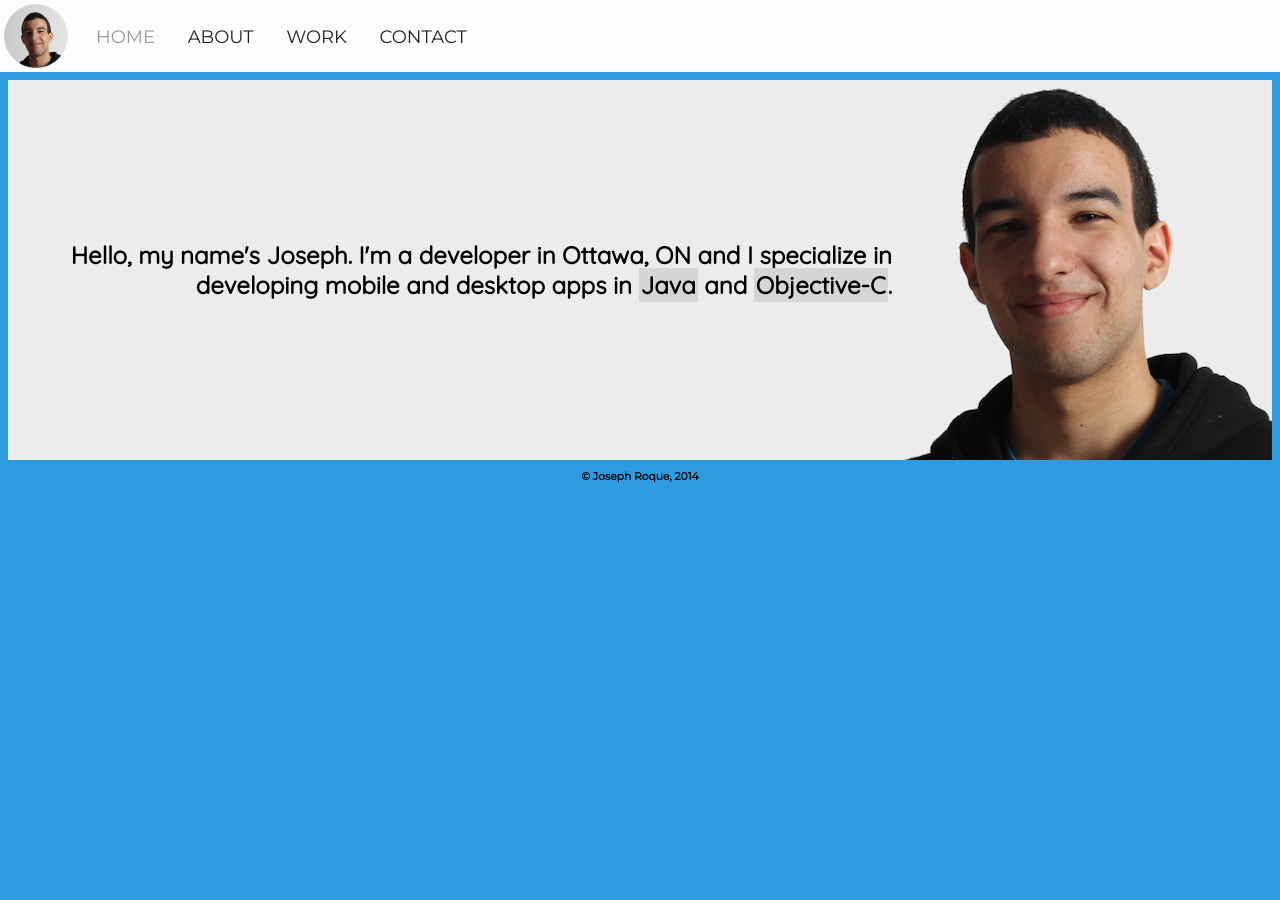
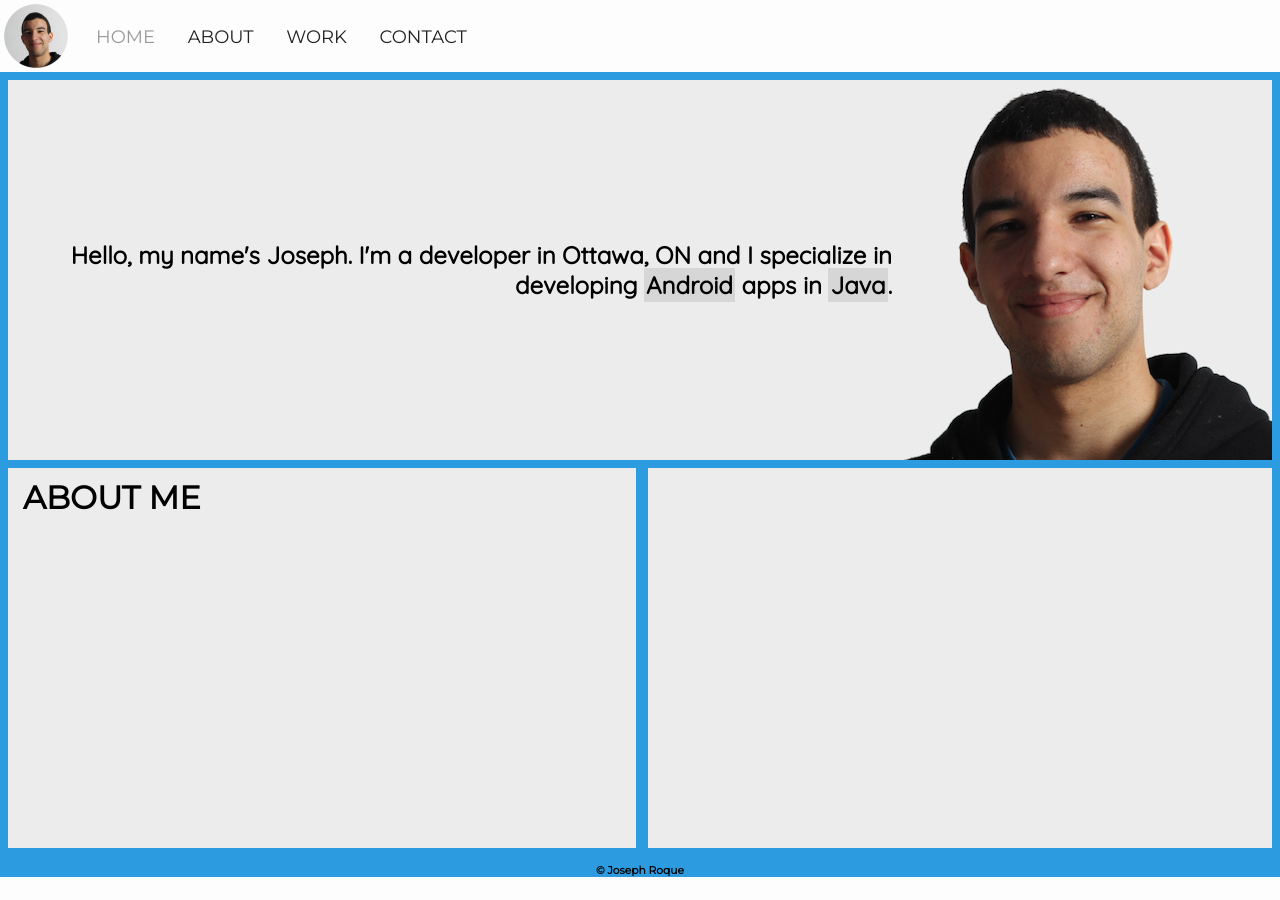
Before and after one commit to joseph-roque/joseph-roque.github.io, a Jekyll site: the page built from index.html, in a window 1280 px wide. Built offline with Jekyll 4.4.1, drawn with Linux system fonts in a browser that asks for light colours.

Commit message:
Setup divs for organizing content

```diff
--- a/_includes/footer.html
+++ b/_includes/footer.html
@@ -1,2 +1,5 @@
-<footer class="site-footer">
-</footer>
+<div>
+	<footer class="site-footer">
+		<h6 style="white-space: nowrap;">&copy; Joseph Roque</h6>
+	</footer>
+</div>
--- a/css/main.css
+++ b/css/main.css
@@ -9,8 +9,6 @@ SUBTITLE FONTS:
 BODY FONTS:
 */
 
-/* UNIVERSAL */
-
 html {
     height:100%;
     margin:0;
@@ -20,7 +18,7 @@ body {
     margin:0;
     min-height:100%;
     height:100%;
-    background-color:#2C9BDF;
+    background-color:#fdfdfd;
 }
 
 header {
@@ -35,8 +33,8 @@ h6 {
     font-family: "Montserrat", sans-serif;
     text-align:center;
     color:#000;
-    margin:10px 0 0 0;
-    padding:0;
+    margin-top:8px;
+    margin-bottom:8px;
 }
 
 #headershadow {
@@ -104,19 +102,31 @@ img.nav-profile-img {
 .uppercase {text-transform: uppercase;}
 
 #content {
+    background:#2c9bdf;
     padding-top:80px;
     padding-left:8px;
     padding-right:8px;
+    float:left;
+    display:block;
 }
 
-/* INDEX */
+.vertically-centered-banner-outer {display:table; height:380px; overflow:hidden;}
+.vertically-centered-banner-inner {display:table-cell; vertical-align: middle;}
 
-.index-main-banner {
-    background:#ECECEC;
+.language-name {
+    padding-left:2px;
+    padding-right:2px;
+    padding-top:2px;
+    padding-bottom:2px;
+    background-color:#d6d6d6;
+}
+
+.full-banner {
+    background:rgb(236, 236, 236);
     height:380px;
 }
 
-.index-main-banner h1 {
+.large-body {
     font-family: "Quicksand", sans-serif;
     font-size: 24px;
     padding-left:10px;
@@ -124,27 +134,69 @@ img.nav-profile-img {
     text-align:right;
 }
 
-.index-language-name {
-    padding-left:2px;
-    padding-right:2px;
-    padding-top:2px;
-    padding-bottom:2px;
-    background-color:#d6d6d6;
+.medium-title {
+    font-family: "Montserrat", sans-serif;
+    text-align: left;
+    padding: 10px 15px 10px 15px;
+    margin:0;
 }
 
-.index-left-banner {
-    background:#ECECEC;
+.regular-body {
+    font-family: "Quicksand", sans-serif;
+    padding: 10px 15px 10px 15px;
+    margin:0;
 }
 
-#title {
+.full-banner img {
+    width:380px;
+    height:380px;
+    float:right;
+}
 
+.left-container {
+    background:rgba(236, 236, 236, 1);
+    float:left;
+    margin-top:8px;
+    padding-right:4px;
+    height:380px;
+
+    /* Firefox */
+    width: -moz-calc(50% - 8px);
+    /* WebKit */
+    width: -webkit-calc(50% - 8px);
+    /* Opera */
+    width: -o-calc(50% - 8px);
+    /* Standard */
+    width: calc(50% - 8px);
+}
+
+.right-container {
+    background:rgba(236, 236, 236, 1);
+    float:right;
+    margin-top:8px;
+    height:380px;
+
+    /* Firefox */
+    width: -moz-calc(50% - 8px);
+    /* WebKit */
+    width: -webkit-calc(50% - 8px);
+    /* Opera */
+    width: -o-calc(50% - 8px);
+    /* Standard */
+    width: calc(50% - 8px);
+}
+
+footer.site-footer {
+    background:#2c9bdf;
+    width:100%;
+    height:100%;
+    clear:both;
+    padding-top:8px;
 }
 
 /* MOBILE DEVICES */
 
 @media screen and (max-width:600px) {
-
-    /* UNIVERSAL */
 
     #navbar {
         display:none;
@@ -154,39 +206,37 @@ img.nav-profile-img {
         display:inline;
     }
 
-    /* INDEX */
-
     .vertically-centered-banner-outer {display:table; height:300px; overflow:hidden;}
     .vertically-centered-banner-inner {display:table-cell; vertical-align: middle;}
 
-    .index-main-banner {
+    .full-banner {
         height:300px;
     }
 
-    .index-main-banner h1 {
+    .full-banner h1 {
         padding-right:10px;
         text-align:center;
     }
 
-    .index-main-banner img {
+    .full-banner img {
         width:0px;
         height:0px;
-        float:right;
+    }
+
+    .left-container {
+        width: 100%;
+    }
+
+    .right-container {
+        width:100%;
+        float: left;
+    }
+
+    .medium-title {
+        text-align: center;
+    }
+
+    .regular-body {
+        text-align: center;
     }
 }
-
-/* MEDIUM SCREENS */
-
-@media screen and (min-width:601px) {
-
-    /* INDEX */
-
-    .vertically-centered-banner-outer {display:table; height:380px; overflow:hidden;}
-    .vertically-centered-banner-inner {display:table-cell; vertical-align: middle;}
-
-    .index-main-banner img {
-        width:380px;
-        height:380px;
-        float:right;
-    }
-}
--- a/index.html
+++ b/index.html
@@ -7,14 +7,22 @@ is_home: true
 ---
 
 <!-- CONTENT BEGINS -->
-<div class="index-main-banner">
+<div class="full-banner">
     <img src="assets/jroque_headshot_380x380.png" alt="Joseph Roque headshot" />
     <div class="vertically-centered-banner-outer">
         <div class="vertically-centered-banner-inner">
-            <h1>Hello, my name's Joseph. I'm a developer in Ottawa, ON and I specialize in developing mobile and desktop apps in <span class="index-language-name">Java</span> and <span class="index-language-name" style="white-space: nowrap;">Objective-C</span>.</h1>
+            <h1 class='large-body'>Hello, my name's Joseph. I'm a developer in Ottawa, ON and I specialize in developing <span class="language-name">Android</span> apps in <span class="language-name">Java</span>.</h1>
         </div>
     </div>
 </div>
 
-<h6>&copy; Joseph Roque, 2014</h6>
+<div class="left-container">
+    <h1 class="medium-title uppercase">About me</h1>
+    <p class="regular-body">
+</div>
+
+<div class="right-container">
+</div>
+
+
 <!-- CONTENT ENDS -->
--- a/js/site.js
+++ b/js/site.js
@@ -1,5 +1,3 @@
 function setPageAttributes() {
-	var colors = ["#ff0000", "#00ff00", "#0000ff"];
-	var random_color = colors[Math.floor(Math.random() * colors.length)];
-	document.getElementById('title').style.color = random_color;
+
 }
```
